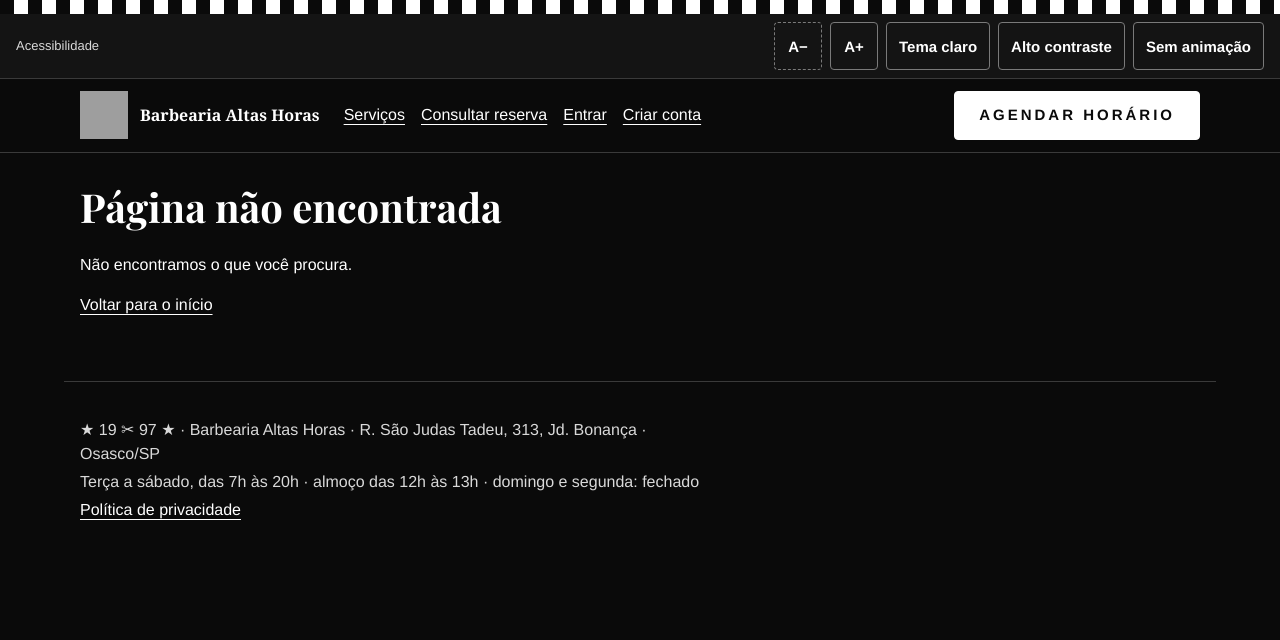
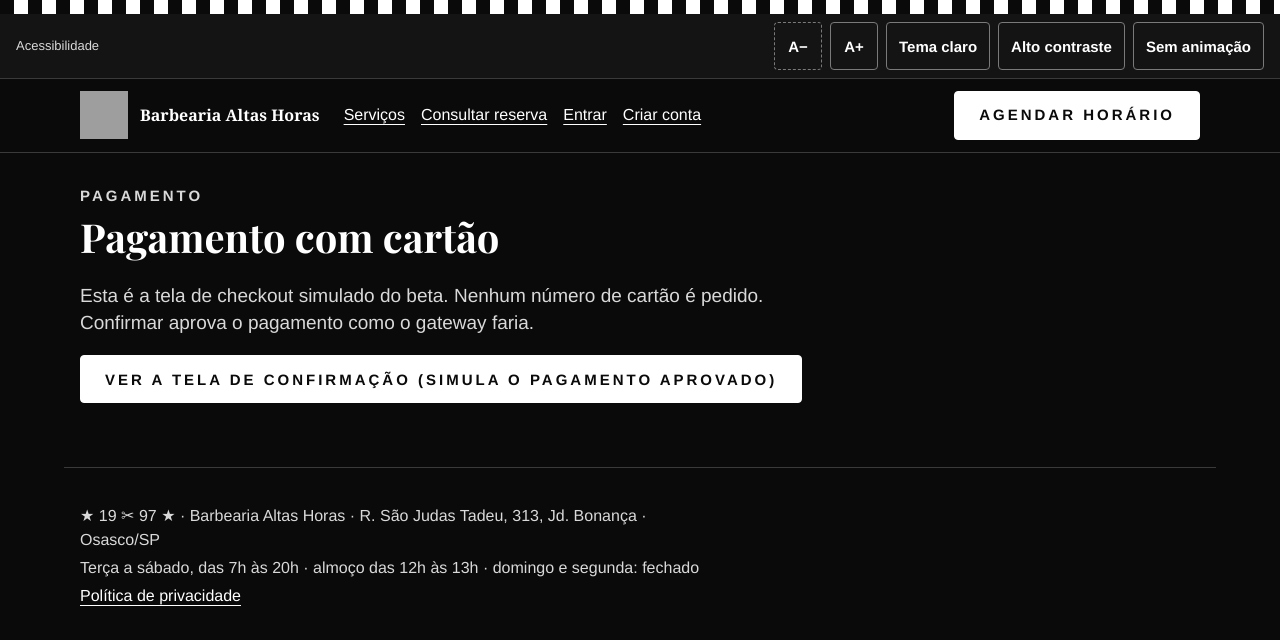
Before and after one commit to k3vinrich4rd/barbearia-altas-horas, a Next.js app in the folder frontend/: page /pagamento-simulado/1 in a window 1280 px wide. Before the commit this address had no page. Shown: the top 640 px of the page. Built offline with nearby package versions, Linux system fonts and the light colour scheme; grey boxes are pictures that could not be loaded.

Commit message:
fix(front): rota /pagamento-simulado/{cobrancaId} para o checkout do cartão no beta (D149, A63)

```diff
--- /dev/null
+++ b/frontend/src/app/pagamento-simulado/[cobrancaId]/page.tsx
@@ -0,0 +1,9 @@
+import type { Metadata } from "next";
+import { PagamentoSimulado } from "@/telas/PagamentoSimulado";
+
+export const metadata: Metadata = { title: "Pagamento com cartão" };
+
+export default async function Pagina({ params }: { params: Promise<{ cobrancaId: string }> }) {
+  const { cobrancaId } = await params;
+  return <PagamentoSimulado cobrancaId={cobrancaId} />;
+}
--- /dev/null
+++ b/frontend/src/telas/PagamentoSimulado.tsx
@@ -0,0 +1,52 @@
+"use client";
+// Checkout simulado do cartão (A63, D149, E28): o GatewaySimulado aponta urlCheckout para
+// /pagamento-simulado/{cobrancaId}. Esta tela confirma pelo mesmo POST da simulação e não pede cartão.
+import { useRouter } from "next/navigation";
+import { useState } from "react";
+import { api, chamar } from "@/api/cliente";
+import { ErroApi } from "@/api/erro";
+import { AvisoDeErro } from "@/componentes/Aviso";
+import { Botao } from "@/componentes/Botao";
+
+const ROTULO_CONFIRMAR = "Ver a tela de confirmação (simula o pagamento aprovado)";
+
+export function PagamentoSimulado({ cobrancaId }: { cobrancaId: string }) {
+  const roteador = useRouter();
+  const [enviando, setEnviando] = useState(false);
+  const [erro, setErro] = useState<ErroApi | undefined>();
+
+  async function confirmar() {
+    setErro(undefined);
+    setEnviando(true);
+    try {
+      const cobranca = await chamar(
+        api().POST("/pagamentos/simulacao/{cobrancaId}/confirmar", {
+          params: { path: { cobrancaId } },
+        }),
+      );
+      roteador.push(`/agendar/confirmacao/${cobranca.reservaId}`);
+    } catch (e) {
+      setEnviando(false);
+      if (e instanceof ErroApi) {
+        setErro(e);
+        return;
+      }
+      throw e;
+    }
+  }
+
+  return (
+    <>
+      <p className="sobretitulo">Pagamento</p>
+      <h1>Pagamento com cartão</h1>
+      <p className="destaque">
+        Esta é a tela de checkout simulado do beta. Nenhum número de cartão é pedido. Confirmar aprova o pagamento
+        como o gateway faria.
+      </p>
+      {erro && <AvisoDeErro erro={erro} />}
+      <Botao type="button" variante="principal" onClick={() => void confirmar()} disabled={enviando}>
+        {enviando ? "Confirmando…" : ROTULO_CONFIRMAR}
+      </Botao>
+    </>
+  );
+}
```
Also changed, not shown: 4 other files (tests, documents, lock files or other folders).
